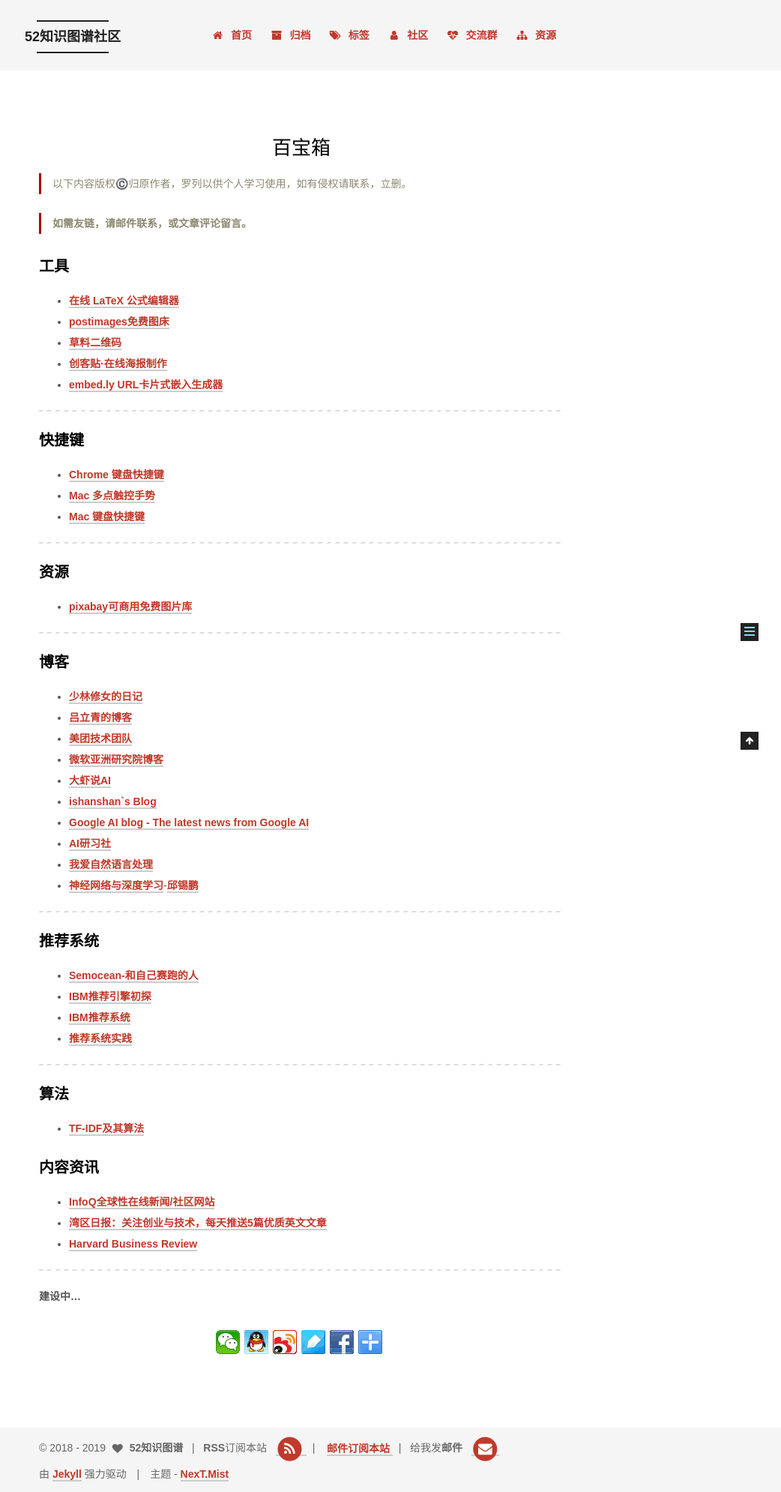
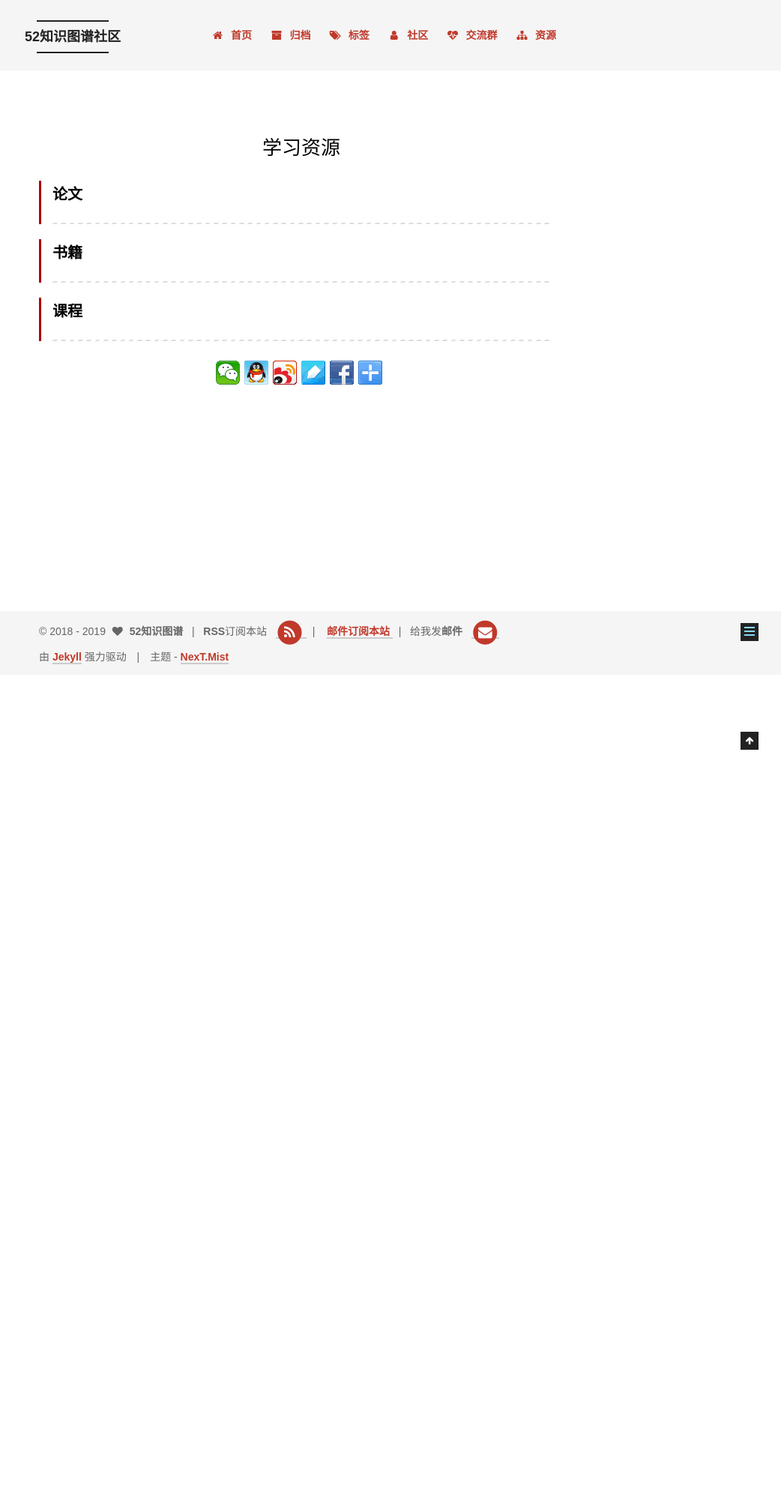
Before and after one commit to jingshui2014/52kg, a Jekyll site: the page built from group/index.md, in a window 1280 px wide. Shown: the whole page at 75% size, without its empty margins (238-1280 px from the left). Built offline with Jekyll 4.4.1, drawn with Linux system fonts in a browser that asks for light colours; some web fonts are replaced; comment, search, counter and statistics services are not loaded; after the commit the page ends 900 px from its top, so only the background shows below that.

Commit message:
Update index.md

```diff
--- a/group/index.md
+++ b/group/index.md
@@ -1,70 +1,19 @@
 ---
-title: 百宝箱
+title: 学习资源
 layout: page
 type: about
 published: true
 ---
-> 以下内容版权©️归原作者，罗列以供个人学习使用，如有侵权请联系，立删。
 
-> **如需友链，请邮件联系，或文章评论留言。**
+> ### 论文
+---
 
 
-### 工具
 
-* [在线 LaTeX 公式编辑器](https://www.codecogs.com/latex/eqneditor.php?lang=zh-cn)
-* [postimages免费图床](https://postimages.org/)
-* [草料二维码](https://cli.im/)
-* [创客贴·在线海报制作](https://www.chuangkit.com/templatecenter)
-* [embed.ly URL卡片式嵌入生成器](https://embed.ly/code)
-
+> ### 书籍
 ---
 
-### 快捷键
-* [Chrome 键盘快捷键](https://support.google.com/chrome/answer/157179?hl=zh-Hans)
-* [Mac 多点触控手势](https://support.apple.com/zh-cn/HT204895)
-* [Mac 键盘快捷键](https://support.apple.com/zh-cn/HT201236)
-
----
-
-### 资源
-* [pixabay可商用免费图片库](https://pixabay.com/)
-
----
-
-### 博客
-
-* [少林修女的日记](https://www.douban.com/people/guyi/notes)
-* [吕立青的博客](https://blog.jimmylv.info/)
-* [美团技术团队](https://tech.meituan.com/)
-* [微软亚洲研究院博客](https://www.msra.cn/zh-cn/news?wd&content-type=all&tag=%25e5%25a4%25a7%25e6%2595%25b0%25e6%258d%25ae)
-* [大虾说AI](http://www.ramywu.com/)
-* [ishanshan`s Blog](https://ishanshan.im/)
-* [Google AI blog - The latest news from Google AI](https://ai.googleblog.com/)
-* [AI研习社](https://ai.yanxishe.com/)
-* [我爱自然语言处理](http://www.52nlp.cn/)
-* [神经网络与深度学习](https://nndl.github.io/)-[邱锡鹏](https://xpqiu.github.io/)
-
----
-
-### 推荐系统
-
-* [Semocean-和自己赛跑的人](http://www.semocean.com/)
-* [IBM推荐引擎初探](https://www.ibm.com/developerworks/cn/web/1103_zhaoct_recommstudy1/index.html#icomments)
-* [IBM推荐系统](https://www.ibm.com/developerworks/cn/opensource/os-recommender1/index.html)
-* [推荐系统实践](https://github.com/AladengodmanVicky/AladengodmanVicky.github.io/blob/master/assets/pdf/%E6%8E%A8%E8%8D%90%E7%B3%BB%E7%BB%9F%E5%AE%9E%E8%B7%B5%20.pdf)
-
----
-
-### 算法
-
-* [TF-IDF及其算法](http://www.cnblogs.com/biyeymyhjob/archive/2012/07/17/2595249.html)
 
 
-### 内容资讯
-
-* [InfoQ全球性在线新闻/社区网站](https://www.infoq.cn/)
-* [湾区日报：关注创业与技术，每天推送5篇优质英文文章](https://wanqu.co/)
-* [Harvard Business Review](https://hbr.org/)
-
+> ### 课程
 ---
-**建设中...**
```
